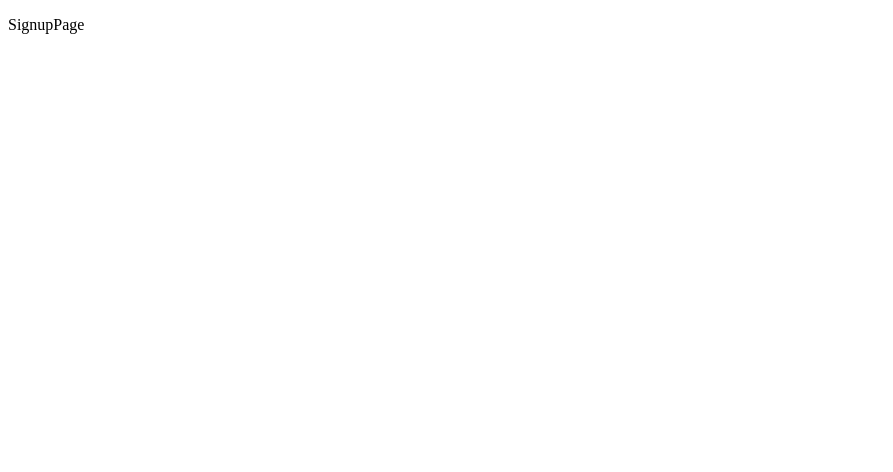
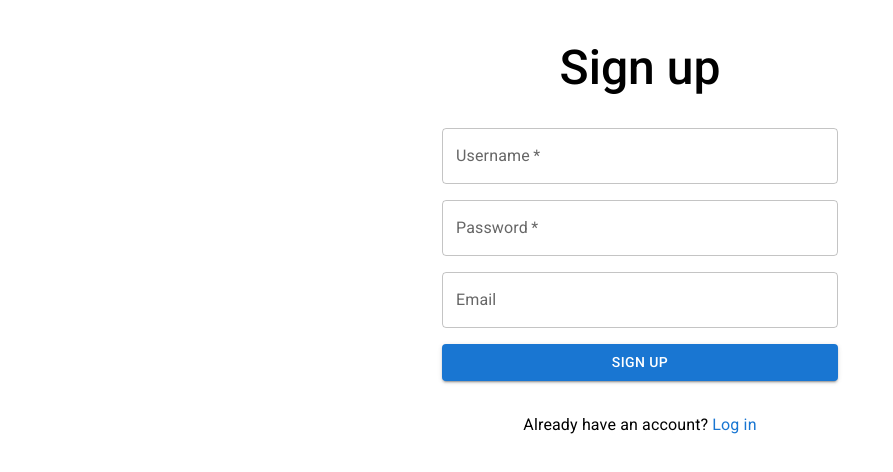
Before and after one commit to sonsonson110/note-app, a React (Vite) app in the folder fe/: page /signup in a window 1280 px wide. Shown: the top 472 px of the page, without its empty margins (0-893 px from the left). Built offline with nearby package versions, Linux system fonts and the light colour scheme.

Commit message:
add signup screen

```diff
--- a/fe/src/App.tsx
+++ b/fe/src/App.tsx
@@ -2,8 +2,8 @@ import { AuthProvider } from './context/AuthContext'
 import LoginPage from './pages/Login/LoginPage'
 import { BrowserRouter, Routes, Route } from 'react-router-dom'
 import { NoteListPage } from './pages/NoteList/NoteListPage'
-import { SignupPage } from './pages/Signup/SignupPage'
 import { ProtectedRoute } from './components/ProtectedRoute'
+import SignupPage from './pages/Signup/SignupPage'
 
 function App() {
   return (
--- /dev/null
+++ b/fe/src/components/CustomBackdrop.tsx
@@ -0,0 +1,16 @@
+import { Backdrop, Typography } from '@mui/material'
+
+interface CustomBackdropProps {
+  text: string,
+  open: boolean
+}
+
+export default function CustomBackdrop({ text, open }: CustomBackdropProps) {
+  return (
+    <Backdrop sx={(theme) => ({ color: '#ffffff', zIndex: theme.zIndex.drawer + 1 })} open={open}>
+      <Typography variant='h4' sx={{ fontWeight: 600 }}>
+        {text}
+      </Typography>
+    </Backdrop>
+  )
+}
--- a/fe/src/pages/Login/LoginPage.tsx
+++ b/fe/src/pages/Login/LoginPage.tsx
@@ -1,16 +1,21 @@
-import { Backdrop, Container, Link, Stack } from '@mui/material'
+import { Container, Link, Stack } from '@mui/material'
 import Typography from '@mui/material/Typography'
+import { useNavigate } from 'react-router-dom'
+import CustomBackdrop from '../../components/CustomBackdrop'
 import { LoginForm } from './components/LoginForm'
 import { useLoginForm } from './hooks/useLoginForm'
 
 export default function LoginPage() {
   const { formData, errors, loading, handleSubmit, handleChange } = useLoginForm()
+  const navigate = useNavigate()
+
+  const handleSignupNavigate = () => {
+    navigate('/signup')
+  }
 
   return (
     <Container maxWidth='xs'>
-      <Backdrop sx={(theme) => ({ color: '#ffffff', zIndex: theme.zIndex.drawer + 1 })} open={loading}>
-        <Typography variant='h4' sx={{fontWeight: 600}}>Sending you in...</Typography>
-      </Backdrop>
+      <CustomBackdrop text='Sending you in...' open={loading} />
 
       <Stack spacing={4} sx={{ mt: 5, alignItems: 'center' }}>
         <Typography variant='h3' sx={{ fontWeight: 450 }}>
@@ -19,9 +24,9 @@ export default function LoginPage() {
 
         <LoginForm formData={formData} errors={errors} onSubmit={handleSubmit} onChange={handleChange} />
 
-        <Typography variant='body1'>
+        <Typography sx={{ display: 'flex', alignItems: 'center', gap: 0.5 }}>
           Don't have an account?{' '}
-          <Link underline='none' component='button' onClick={() => {}} variant='body1'>
+          <Link underline='none' component='button' onClick={handleSignupNavigate}>
             Sign up
           </Link>
         </Typography>
--- a/fe/src/pages/Signup/SignupPage.tsx
+++ b/fe/src/pages/Signup/SignupPage.tsx
@@ -1,3 +1,34 @@
-export function SignupPage({}) {
-    return <p>SignupPage</p>
+import { Container, Link, Stack, Typography } from '@mui/material'
+import CustomBackdrop from '../../components/CustomBackdrop'
+import SignupForm from './components/SignupForm'
+import { useSignupForm } from './hooks/useSignupForm'
+import { useNavigate } from 'react-router-dom'
+
+export default function SignupPage() {
+  const { formData, errors, loading, handleSubmit, handleChange } = useSignupForm()
+  const navigate = useNavigate()
+  const handleLoginNavigate = () => {
+    navigate('/login')
+  }
+
+  return (
+    <Container maxWidth='xs'>
+      <CustomBackdrop text='Crafting your account...' open={loading} />
+
+      <Stack spacing={4} sx={{ mt: 5, alignItems: 'center' }}>
+        <Typography variant='h3' sx={{ fontWeight: 450 }}>
+          Sign up
+        </Typography>
+
+        <SignupForm formData={formData} errors={errors} onSubmit={handleSubmit} onChange={handleChange} />
+
+        <Typography sx={{ display: 'flex', alignItems: 'center', gap: 0.5 }}>
+          Already have an account?{' '}
+          <Link  underline='none' component='button' onClick={handleLoginNavigate}>
+            Log in
+          </Link>
+        </Typography>
+      </Stack>
+    </Container>
+  )
 }
--- /dev/null
+++ b/fe/src/pages/Signup/components/SignupForm.tsx
@@ -0,0 +1,65 @@
+import { Button, Stack, TextField, Typography } from '@mui/material'
+import { FormEvent } from 'react'
+import { SignupFormData, SignupFormErrors } from '../types'
+
+interface SignupFormProps {
+  formData: SignupFormData
+  errors: SignupFormErrors
+  onSubmit: (e: FormEvent<HTMLFormElement>) => void
+  onChange: (e: React.ChangeEvent<HTMLInputElement>) => void
+}
+
+export default function SignupForm({ formData, errors, onSubmit, onChange }: SignupFormProps) {
+  return (
+    <form onSubmit={onSubmit} style={{ width: '100%' }}>
+      <Stack spacing={2}>
+        <TextField
+          fullWidth
+          error={!!errors.username}
+          helperText={errors.username}
+          name='username'
+          label='Username'
+          variant='outlined'
+          value={formData.username}
+          onChange={onChange}
+          required
+        />
+
+        <TextField
+          fullWidth
+          error={!!errors.password}
+          helperText={errors.password}
+          type='password'
+          name='password'
+          label='Password'
+          variant='outlined'
+          value={formData.password}
+          onChange={onChange}
+          required
+        />
+
+        <TextField
+          fullWidth
+          error={!!errors.email}
+          helperText={errors.email}
+          type='email'
+          name='email'
+          label='Email'
+          variant='outlined'
+          value={formData.email}
+          onChange={onChange}
+        />
+
+        {errors.submit && (
+          <Typography variant='body1' color='error'>
+            {errors.submit}
+          </Typography>
+        )}
+
+        <Button type='submit' variant='contained' fullWidth>
+          Sign up
+        </Button>
+      </Stack>
+    </form>
+  )
+}
--- /dev/null
+++ b/fe/src/pages/Signup/constants.ts
@@ -0,0 +1,6 @@
+export const VALIDATION = {
+  MIN_USERNAME_LENGTH: 6,
+  MAX_USERNAME_LENGTH: 100,
+  MIN_PASSWORD_LENGTH: 6,
+  MAX_PASSWORD_LENGTH: 255
+}
--- /dev/null
+++ b/fe/src/pages/Signup/hooks/useSignupForm.ts
@@ -0,0 +1,101 @@
+import { ChangeEvent, FormEvent, useState } from 'react'
+import { SignupFormData, SignupFormErrors } from '../types'
+import { useNavigate } from 'react-router-dom'
+import { httpErrorHandler } from '../../../handlers/httpErrorHandler'
+import { userApi } from '../../../services/user/userApi'
+import { ApiError } from '../../../types/apiError'
+import { VALIDATION } from '../constants'
+
+export function useSignupForm() {
+  const navigate = useNavigate()
+
+  const [formData, setFormData] = useState<SignupFormData>({
+    username: '',
+    password: ''
+  })
+  const [loading, setLoading] = useState(false)
+
+  const [errors, setErrors] = useState<SignupFormErrors>({})
+
+  const validateForm = (): boolean => {
+    const newErrors: SignupFormErrors = {}
+
+    if (!formData.username.trim()) {
+      newErrors.username = 'Username is required'
+    } else if (
+      formData.username.trim().length < VALIDATION.MIN_USERNAME_LENGTH ||
+      formData.password.length > VALIDATION.MAX_USERNAME_LENGTH
+    ) {
+      newErrors.username = 'Please enter a valid username'
+    }
+
+    if (!formData.password) {
+      newErrors.password = 'Password is required'
+    } else if (
+      formData.password.length < VALIDATION.MIN_PASSWORD_LENGTH ||
+      formData.password.length > VALIDATION.MAX_PASSWORD_LENGTH
+    ) {
+      newErrors.password = 'Please enter a valid password'
+    }
+
+    const emailRegrex = /^[a-zA-Z0-9._%+-]+@[a-zA-Z0-9.-]+\.[a-zA-Z]{2,}$/
+    if (formData.email && !emailRegrex.test(formData.email)) {
+      newErrors.email = 'Please enter a valid email'
+    }
+
+    setErrors(newErrors)
+    return Object.keys(newErrors).length === 0
+  }
+
+  const setFieldError = (field: keyof SignupFormErrors) => (error: string) => {
+    setErrors((prev) => ({
+      ...prev,
+      [field]: error
+    }))
+  }
+
+  const handleSubmit = async (e: FormEvent<HTMLFormElement>) => {
+    e.preventDefault()
+    if (validateForm()) {
+      try {
+        setLoading(true)
+        await userApi.signup({ ...formData })
+        navigate('/login')
+      } catch (error: any) {
+        if (error.response) {
+          const { status, data } = error.response
+          httpErrorHandler({
+            statusCode: status,
+            errorObject: data as ApiError,
+            errorKeys: ['username', 'password', 'email'],
+            setFieldErrors: {
+              username: setFieldError('username'),
+              password: setFieldError('password'),
+              email: setFieldError('email')
+            }
+          })
+          setErrors((pre) => ({ ...pre, submit: data.error.message }))
+        }
+      } finally {
+        setLoading(false)
+      }
+    }
+  }
+
+  const handleChange = (e: ChangeEvent<HTMLInputElement>) => {
+    const { name, value } = e.target
+    setFormData((prev) => ({
+      ...prev,
+      [name]: value
+    }))
+
+    if (errors[name as keyof SignupFormErrors]) {
+      setErrors((prev) => ({
+        ...prev,
+        [name]: undefined
+      }))
+    }
+  }
+
+  return { formData, errors, loading, handleSubmit, handleChange }
+}
--- /dev/null
+++ b/fe/src/pages/Signup/types.ts
@@ -0,0 +1,12 @@
+export interface SignupFormData {
+  username: string
+  password: string
+  email?: string
+}
+
+export interface SignupFormErrors {
+  username?: string
+  password?: string
+  email?: string
+  submit?: string
+}
--- a/fe/src/services/auth/auth.ts
+++ b/fe/src/services/auth/auth.ts
@@ -8,8 +8,7 @@ export const authApi = {
       return data
     },
     logout: async () => {
-      const { data } = await axiosInstance.post('api/auth/logout')
-      return data
+      await axiosInstance.post('api/auth/logout')
     },
     refreshToken: async (): Promise<LoginRespDto> => {
       const { data } = await axiosInstance.post('api/auth/refresh')
--- /dev/null
+++ b/fe/src/services/user/dto/signupUserDto.ts
@@ -0,0 +1,5 @@
+export interface SignupUserDto {
+  username: string
+  password: string
+  email?: string
+}
--- /dev/null
+++ b/fe/src/services/user/userApi.ts
@@ -0,0 +1,8 @@
+import { axiosInstance } from "../../lib/axios"
+import { SignupUserDto } from "./dto/signupUserDto"
+
+export const userApi = {
+    signup: async (dto: SignupUserDto) => {
+        await axiosInstance.post('api/users', dto)
+    }
+}
```
Also changed, not shown: 1 other file (tests, documents, lock files or other folders).
